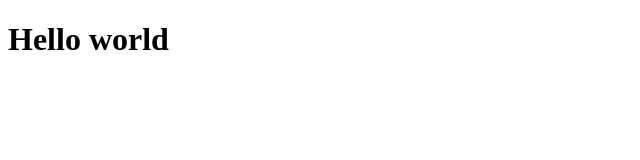
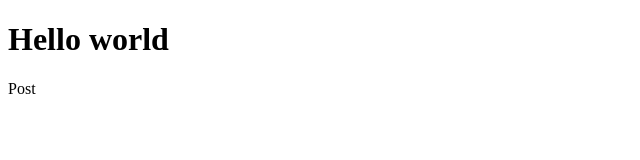
Before and after one commit to felipecfb/01-fundamentos-reactjs, a React (Vite) app: page / in a window 1280 px wide. Shown: the top 160 px of the page, without its empty margins (0-640 px from the left). Built offline with nearby package versions, Linux system fonts and the light colour scheme.

Commit message:
✨feat: working with components

```diff
--- a/src/App.jsx
+++ b/src/App.jsx
@@ -1,7 +1,10 @@
-function App() {
+import { Post } from "./Post"
+
+export function App() {
   return (
-    <h1>Hello world</h1>
+    <div>
+      <h1>Hello world</h1>
+      <Post />
+    </div>
   )
 }
-
-export default App
--- /dev/null
+++ b/src/Post.jsx
@@ -0,0 +1,3 @@
+export function Post() {
+  return <p>Post</p>
+}
--- a/src/main.jsx
+++ b/src/main.jsx
@@ -1,6 +1,6 @@
 import React from 'react'
 import ReactDOM from 'react-dom/client'
-import App from './App'
+import { App } from './App'
 
 ReactDOM.createRoot(document.getElementById('root')).render(
   <React.StrictMode>
```
